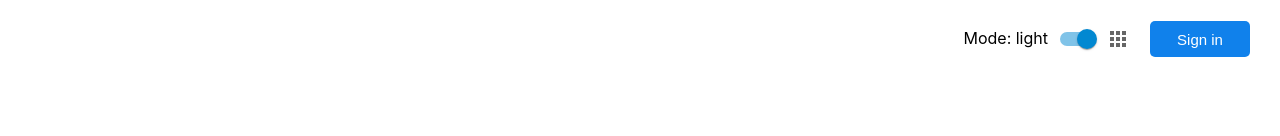
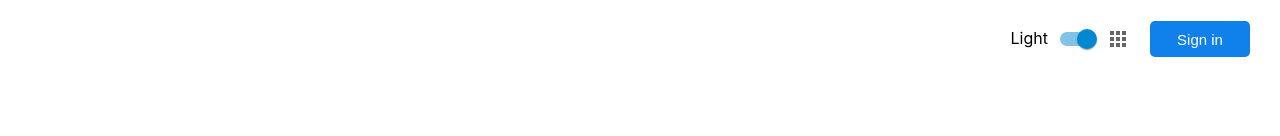
Before and after one commit to guidocano/google-clone, a React (Create React App) app: page /google-clone/images in a window 1280 px wide. Shown: the top 136 px of the page. Built offline with nearby package versions, Linux system fonts and the light colour scheme.

Commit message:
minor fixes

```diff
--- a/src/components/DarkMode.js
+++ b/src/components/DarkMode.js
@@ -17,7 +17,7 @@ function DarkMode() {
 
   return (
     <React.Fragment>
-        <div className={theme === "light" ? "label-dark-mode-hidden" : "label-dark-mode-dark-hidden"}>Mode: {theme}</div>
+        <div className={theme === "light" ? "label-dark-mode-hidden" : "label-dark-mode-dark-hidden"}>{theme === "light"? "Light": "Dark"}</div>
         {/* <span>&nbsp;&nbsp;</span>
         <div className={theme === "light" ? "label-dark-mode" : "label-dark-mode-dark"}>{theme}</div> */}
         <Switch
--- a/src/components/Search.css
+++ b/src/components/Search.css
@@ -41,7 +41,7 @@
 
 .search__input > input {
     flex: 1;
-    padding: 10px 20px;
+    padding: 10px 0px 10px 20px;
     border: none;
     outline-width: 0;
     font-size: 16px;
--- a/src/pages/Home.css
+++ b/src/pages/Home.css
@@ -53,6 +53,7 @@
     display: flex;
     margin-top:60px;
     flex-direction: column;
+
 }
 
 .home__body > img {
```
